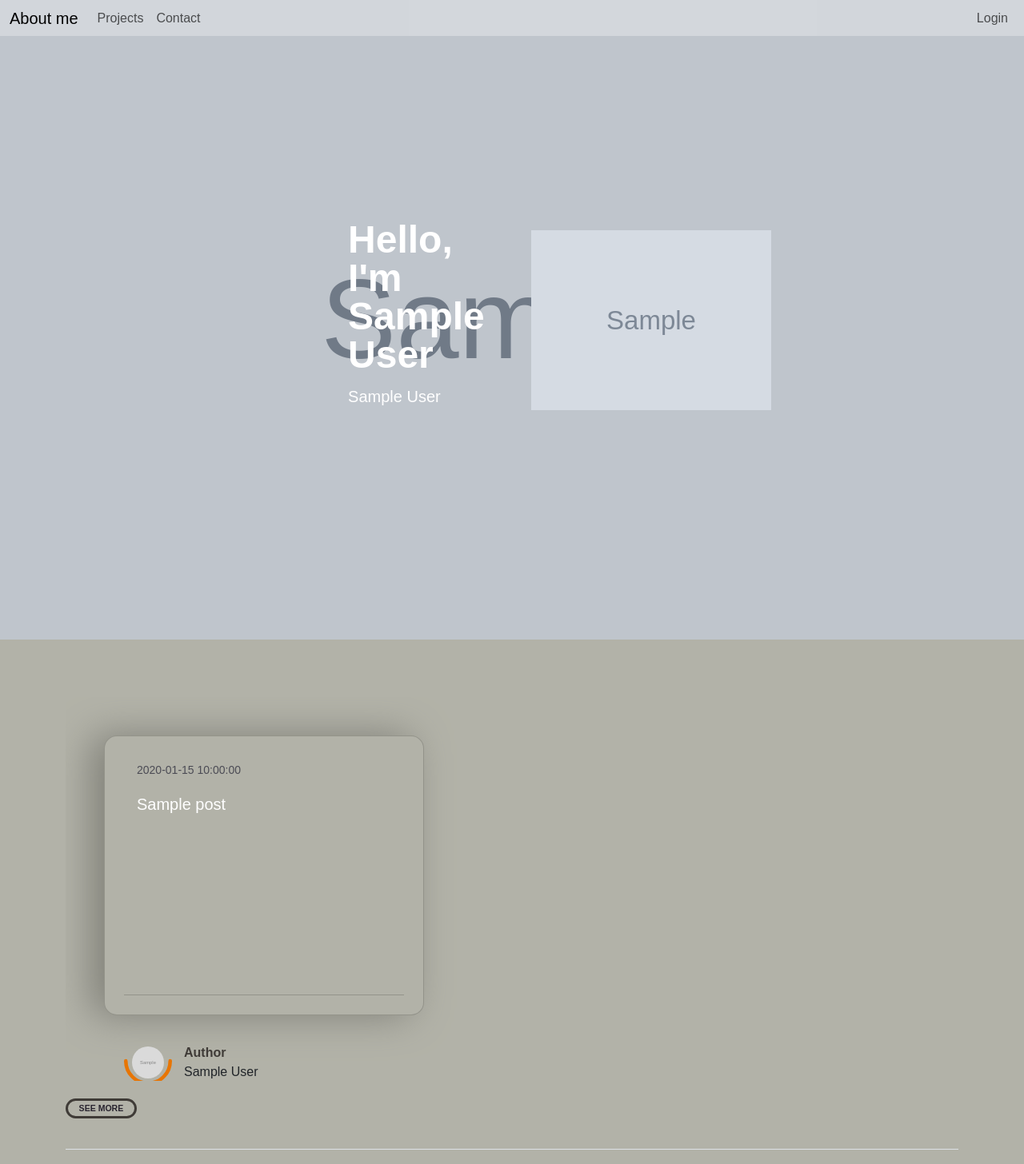
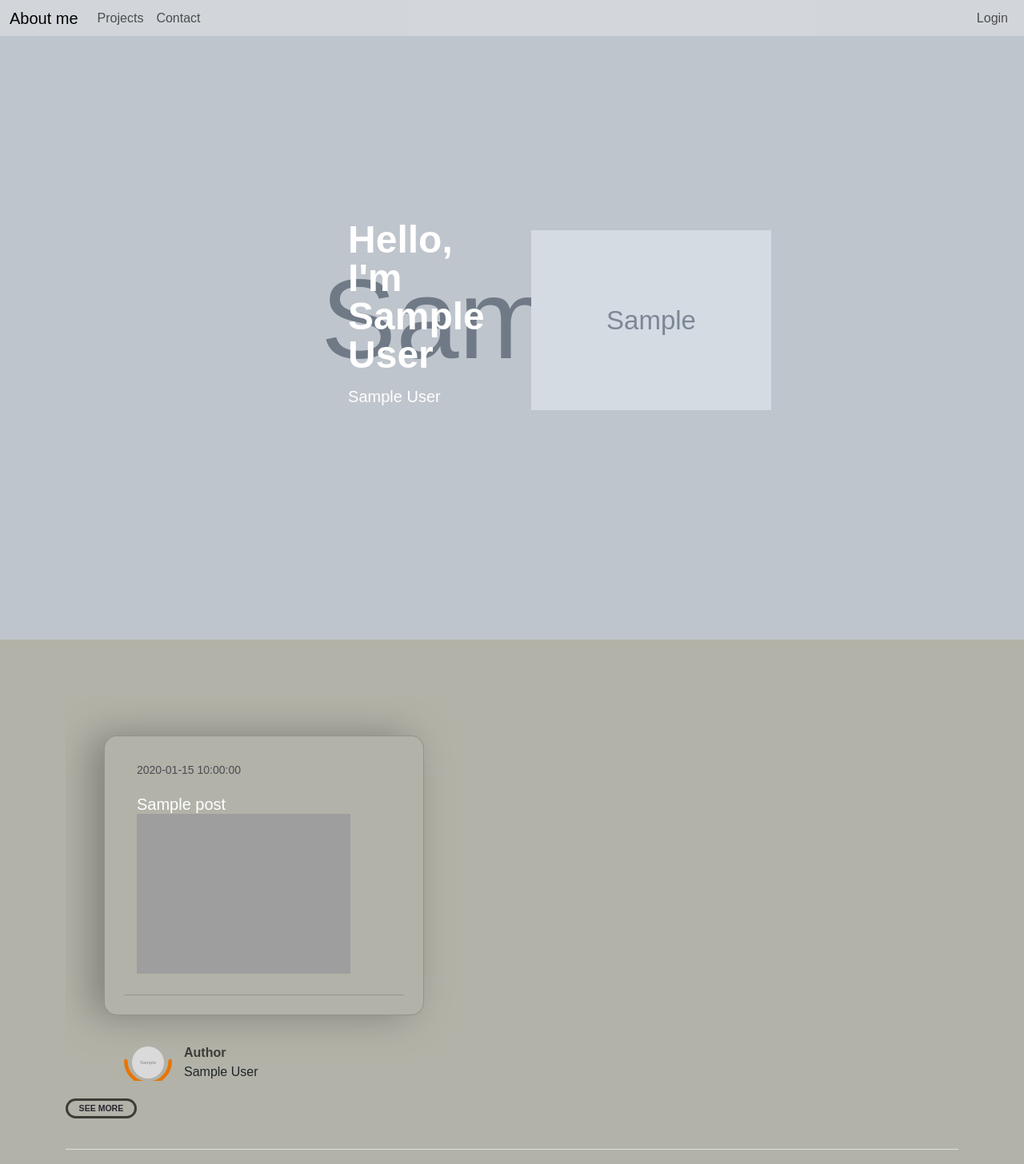
Before and after one commit to michalbilik/Flask_CMS, a Flask app: page /aboutMe in a window 1280 px wide. Shown: the top 1456 px of the page at 80% size. Run offline with Flask 2, Linux system fonts and the light colour scheme; tables that the repository leaves empty hold one stand-in row (values such as "Sample post"); grey boxes marked "Sample" are stand-in pictures; some libraries are stand-ins or nearby versions; some web fonts are replaced; grey boxes are pictures that could not be loaded.

Commit message:
Now projcets' pics are displayed About me page

```diff
--- a/static/css/cards.css
+++ b/static/css/cards.css
@@ -86,12 +86,23 @@ a {
     cursor: pointer;
 }
 
+
 .card-header h2:hover {
     background: linear-gradient(90deg,#ff8a00,#e52e71);
     text-shadow: none;
     -webkit-text-fill-color: transparent;
     -webkit-background-clip: text;
     background-clip: text;
+}
+
+.card-header img {
+    max-width: 100%;
+    height: auto;
+    max-height: 200px;
+    margin: auto;
+    background-repeat: no-repeat;
+    background-size: cover;
+    background-position: center;
 }
 
 .card-author {
--- a/templates/aboutMe.html
+++ b/templates/aboutMe.html
@@ -12,7 +12,8 @@
   <article class="card">
     <header class="card-header">
       <p>{{post.date_posted}}</p>
-      <h2><a style=" color: white;" href="{{url_for('post', id=post.id)}}">{{ post.title }}</a></h2>
+      <h2><a style=" color: white;" href="{{url_for('post', id=post.id)}}">{{ post.title }}</a></h2></br>
+      <img src={{ url_for('static', filename='images/' + post_pic_name)}} alt="" style="">
     </header>
 
     <div class="card-author">
--- a/templates/index.html
+++ b/templates/index.html
@@ -6,12 +6,9 @@
   style="
     background-image: url('{{profile_background}}');
     height: 100vh;
-    background-repeat:
-    no-repeat;
-    background-size:
-    cover;
-    background-position:
-    center center; ">
+    background-repeat: no-repeat;
+    background-size: cover;
+    background-position: center; ">
 
   <div class="mask" style="background-color: rgba(0, 0, 0, 0.1);">
     <div class="d-flex justify-content-center align-items-center h-100">
```
Also changed, not shown: static/images/055adba6-94bf-11ed-9215-3c58c270f3d6_Makda_abstract_statue_human_body_with_abstract_face_made_in_bla_531378d3-409a-4499-a8eb-ef1c76bd2253_1.jfif (added), static/images/62ff7ab4-94be-11ed-946b-3c58c270f3d6_milesteg_The_landscape_of_Arrakis_is_dominated_by_vast_stretche_ddfffdf1-eb6b-4861-8c3a-ea757ae32608.png (added), static/images/8e857c8e-94be-11ed-ac52-3c58c270f3d6_prozrachniy-logo-1-800x575.png (added), static/images/ca472a55-94bd-11ed-8f7d-3c58c270f3d6_milesteg_The_landscape_of_Arrakis_is_dominated_by_vast_stretche_6a3df3b6-b073-4b58-9289-b74233aa621b.png (added), 1 other file.
